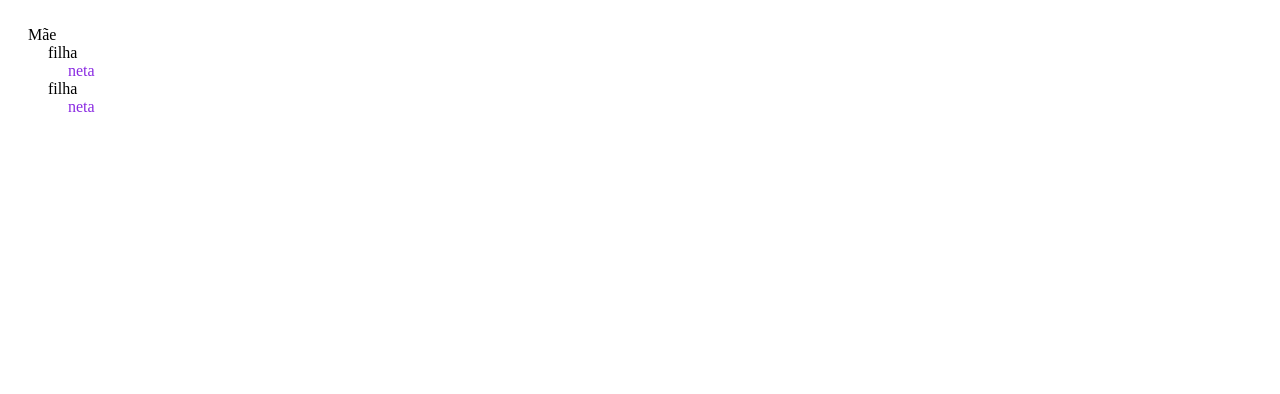
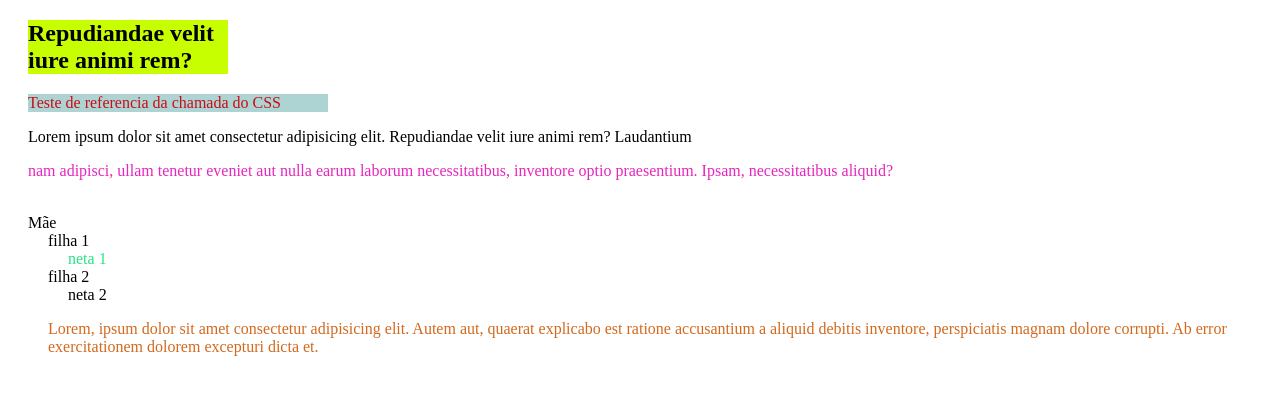
Before and after one commit to GenilsonDC/HTMLs, a plain HTML site: page HTMLvsCSSemDiferentesArquivos.html in a window 1280 px wide. Drawn offline with Linux system fonts and the light colour scheme.

Commit message:
revisão

```diff
--- a/HTMLvsCSSemDiferentesArquivos.html
+++ b/HTMLvsCSSemDiferentesArquivos.html
@@ -8,31 +8,40 @@
     <!--Aqui é observado que o ultimo estilo sobrepoem o anterior-->
 </head>
 <body class="error">
-<!--<div class="teste1">
-    <h1>Repudiandae velit iure animi rem?</h1>
+<div class="teste1">
+    <h2>Repudiandae velit iure animi rem?</h2>
 <p class="paragrafo1">
     Teste de referencia da chamada do CSS
 </p>
     <p>
-    Lorem ipsum dolor sit amet consectetur adipisicing elit. Repudiandae velit iure animi rem? Laudantium nam adipisci, ullam tenetur eveniet aut nulla earum laborum necessitatibus, inventore optio praesentium. Ipsam, necessitatibus aliquid?
+    Lorem ipsum dolor sit amet consectetur adipisicing elit.
+     Repudiandae velit iure animi rem? Laudantium
 </p>
+<p>nam adipisci, ullam tenetur eveniet aut nulla earum laborum necessitatibus,
+    inventore optio praesentium. Ipsam, necessitatibus aliquid?</p>
 
-</div>-->
+</div>
 <div class="mae"><br>
    Mãe
-    <div class="filha outra classe">
-        filha
+    <div class="filha1">
+        filha 1
 
-        <div class="filha outra classe">
-            neta
+        <div class="neta1">
+            neta 1
         </div>
 </div>
 
-<div class="filha outra classe">
-    filha
-    <div class="filha outra classe">
-        neta
+<div class="filha2">
+    filha 2
+    <div class="neta2">
+        neta 2
     </div>
+    <p atributo ="atributo1">
+        Lorem, ipsum dolor sit amet consectetur adipisicing elit.
+         Autem aut, quaerat explicabo est ratione accusantium
+          a aliquid debitis inventore, perspiciatis magnam dolore corrupti.
+         Ab error exercitationem dolorem excepturi dicta et.
+    </p>
 </div>
 </div>
 </body>
--- a/assets/CSS/style2.css
+++ b/assets/CSS/style2.css
@@ -1,4 +1,4 @@
-.teste1 h1{
+.teste1 h2{
     width: 200px;
     background-color: rgb(200, 255, 0);
 
@@ -8,13 +8,22 @@
     background-color: rgb(174, 211, 211);
     width: 300px;
 
-    color: rgb(168, 16, 206);
+    color: rgb(199, 13, 22);
 }
 
 div{
     margin-left: 20px;
 }
-.mae>.filha>.filha {
-    color: blueviolet;
+.filha1 .neta1{
+    color: rgb(43, 226, 134);
 
 }
+
+.teste1 p:last-child{
+    color: rgb(231, 38, 189);
+
+}
+
+[atributo]{
+    color: chocolate;
+}
```
Also changed, not shown: Aula1.html (+1 -1 lines), Aula2FalandoSobreStyle.html (+5 -5 lines), Aula3HierarquiiDosH.html (+1 -1 lines), Formulario.html (+3 -1 lines).
